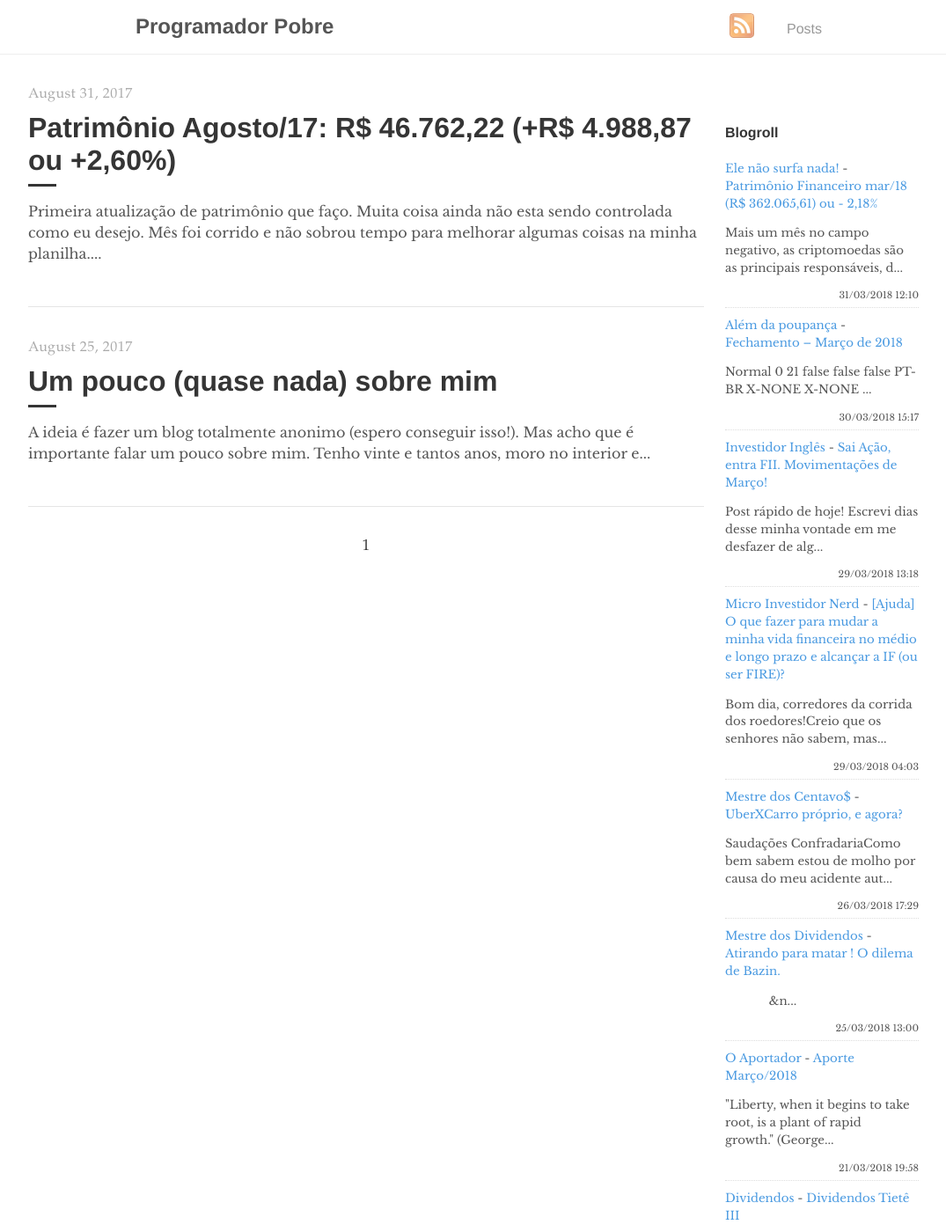
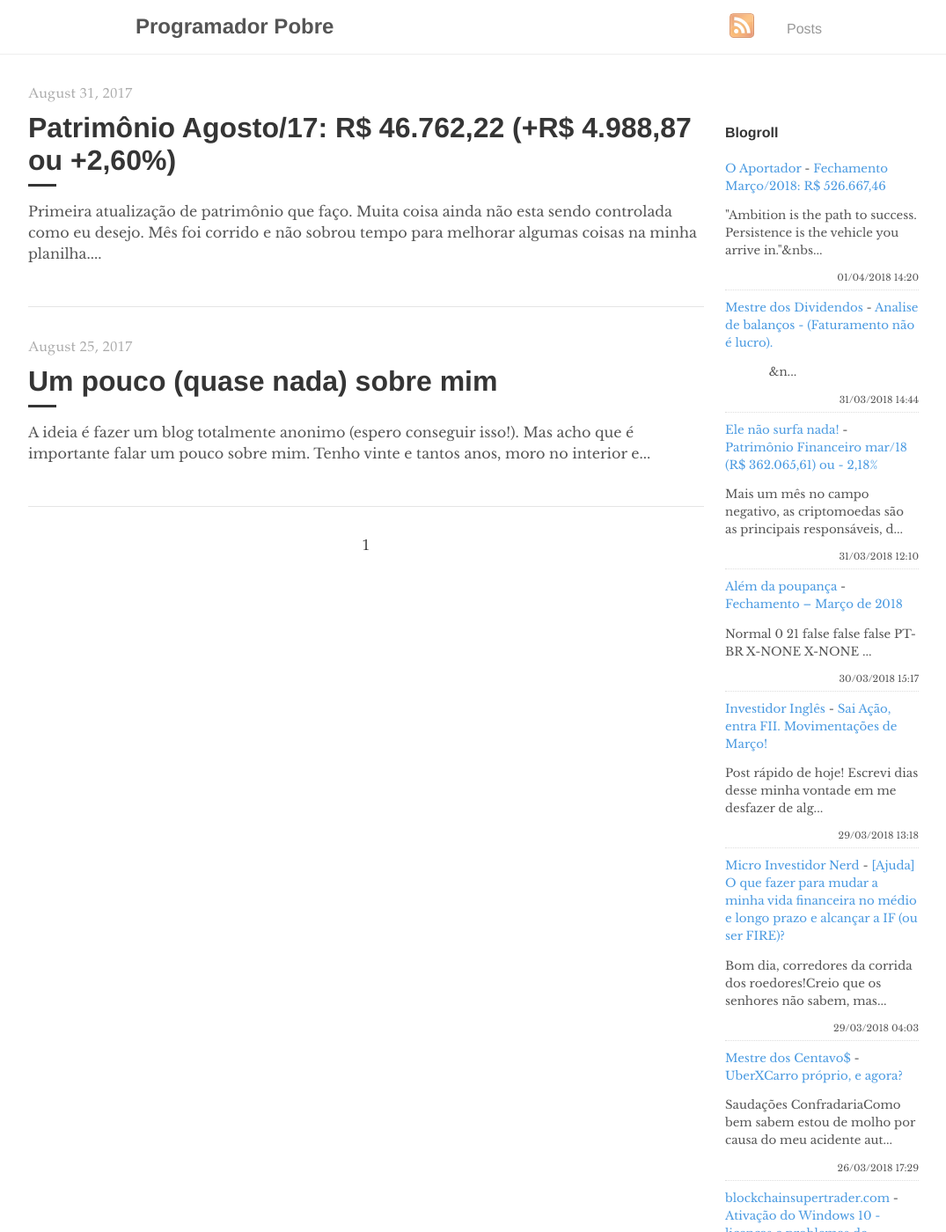
Before and after one commit to programadorpobre/programadorpobre.github.io, a Jekyll site: the page built from index.html, in a window 1280 px wide and 1400 px high. Shown: the whole window at 88% size, without its empty margins (96-1171 px from the left). Built offline with Jekyll 4.4.1, drawn with Linux system fonts in a browser that asks for light colours; the list of posts is cut into pages by our own code; comment, search, counter and statistics services are not loaded; some of the changed text lies outside the part shown.

Commit message:
[ci skip] travis #239

```diff
--- a/_includes/feed-entries.html
+++ b/_includes/feed-entries.html
@@ -1,3 +1,13 @@
+<div class="feed-entry">
+    <a class="feed-entry-site-name" href="https://oaportadorfinanceiro.blogspot.com/">O Aportador</a> - <a class="feed-entry-title" href="https://oaportadorfinanceiro.blogspot.com/2018/04/fechamento-marco2018-r-52666746.html">Fechamento Março/2018: R$ 526.667,46</a>
+    <p class="feed-entry-summary">"Ambition is the path to success. Persistence is the vehicle you arrive in."&nbs...</p>
+    <time datetime="2018-04-01T14:20:00.003-03:00">01/04/2018 14:20</time>
+</div>
+<div class="feed-entry">
+    <a class="feed-entry-site-name" href="https://mestredosdividendos.blogspot.com/">Mestre dos Dividendos</a> - <a class="feed-entry-title" href="https://mestredosdividendos.blogspot.com/2018/03/analise-de-balancos-faturamento-nao-e.html">Analise de balanços -  (Faturamento não é lucro).</a>
+    <p class="feed-entry-summary">&nbsp;&nbsp;&nbsp;&nbsp;&nbsp;&nbsp;&nbsp;&nbsp;&nbsp;&nbsp;&nbsp;&nbsp;&nbsp;&n...</p>
+    <time datetime="2018-03-31T14:44:00.001-07:00">31/03/2018 14:44</time>
+</div>
 <div class="feed-entry">
     <a class="feed-entry-site-name" href="https://elenaosurfanada.blogspot.com/">Ele não surfa nada!</a> - <a class="feed-entry-title" href="https://elenaosurfanada.blogspot.com/2018/03/patrimonio-financeiro-mar18-r-36206561.html">Patrimônio Financeiro mar/18 (R$ 362.065,61) ou - 2,18%</a>
     <p class="feed-entry-summary">Mais um mês no campo negativo, as criptomoedas são as principais responsáveis, d...</p>
@@ -24,14 +34,9 @@
     <time datetime="2018-03-26T17:29:00.002-07:00">26/03/2018 17:29</time>
 </div>
 <div class="feed-entry">
-    <a class="feed-entry-site-name" href="https://mestredosdividendos.blogspot.com/">Mestre dos Dividendos</a> - <a class="feed-entry-title" href="https://mestredosdividendos.blogspot.com/2018/03/atirando-para-matar-o-dilema-de-bazin.html">Atirando para matar ! O dilema de Bazin.</a>
-    <p class="feed-entry-summary">&nbsp;&nbsp;&nbsp;&nbsp;&nbsp;&nbsp;&nbsp;&nbsp;&nbsp;&nbsp;&nbsp;&nbsp;&nbsp;&n...</p>
-    <time datetime="2018-03-25T13:00:00.000-07:00">25/03/2018 13:00</time>
-</div>
-<div class="feed-entry">
-    <a class="feed-entry-site-name" href="https://oaportadorfinanceiro.blogspot.com/">O Aportador</a> - <a class="feed-entry-title" href="https://oaportadorfinanceiro.blogspot.com/2018/03/aporte-marco2018.html">Aporte Março/2018</a>
-    <p class="feed-entry-summary">"Liberty, when it begins to take root, is a plant of rapid growth."&nbsp;(George...</p>
-    <time datetime="2018-03-21T19:58:00.001-03:00">21/03/2018 19:58</time>
+    <a class="feed-entry-site-name" href="http://www.blockchainsupertrader.com/">blockchainsupertrader.com</a> - <a class="feed-entry-title" href="http://www.blockchainsupertrader.com/2018/03/ativacao-do-windows-10-licencas-e.html">Ativação do Windows 10 - licenças e problemas de ativação</a>
+    <p class="feed-entry-summary">Tudo o que você precisa saber sobre ativação do Windows 10 antes de levar seu PC...</p>
+    <time datetime="2018-03-25T13:01:00.001-03:00">25/03/2018 13:01</time>
 </div>
 <div class="feed-entry">
     <a class="feed-entry-site-name" href="http://bonsdividendos.blogspot.com/">Dividendos</a> - <a class="feed-entry-title" href="http://bonsdividendos.blogspot.com/2017/12/dividendos-tiete-iii.html">Dividendos Tietê III</a>
```
